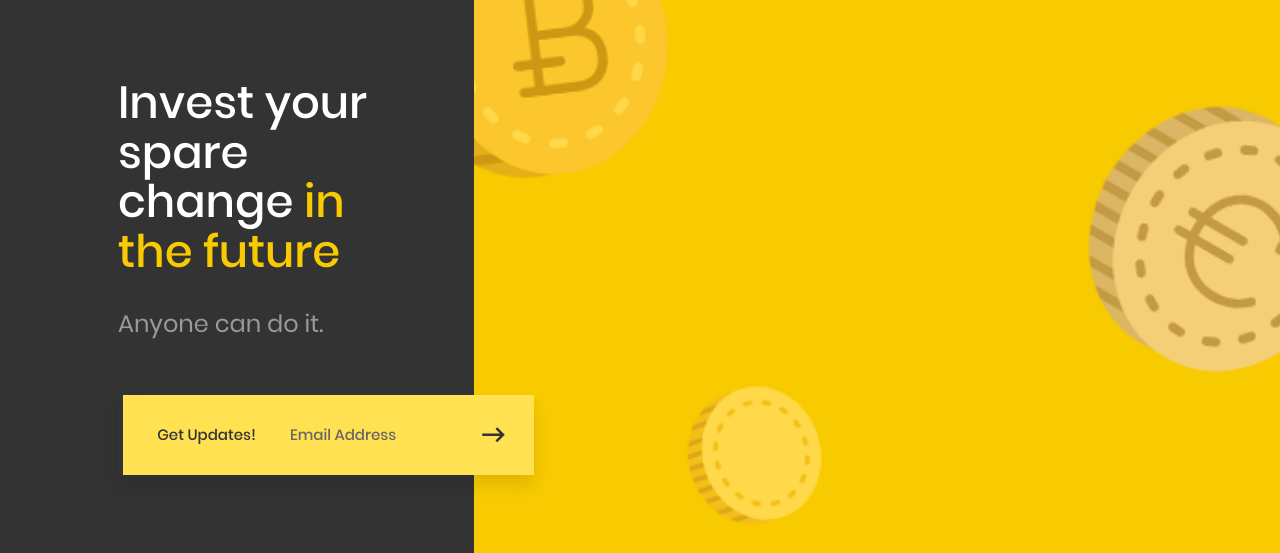
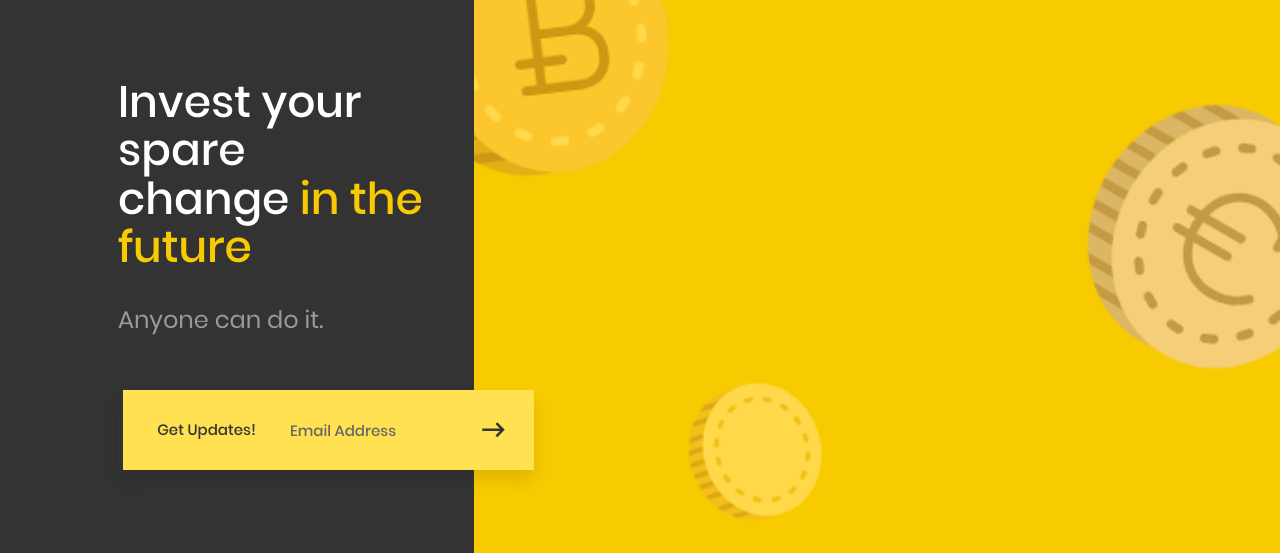
Before and after one commit to coinyday/coinyday.github.io, a plain HTML site: page index.html in a window 1280 px wide. Shown: the part 209-762 px from the top of the page. Drawn offline with Linux system fonts and the light colour scheme; a web font is replaced by a local one.

Commit message:
Minor font adjustment

```diff
--- a/css/main.css
+++ b/css/main.css
@@ -229,7 +229,7 @@
 [ L-Text >= 26 ]*/
 .l1-txt1 {
   font-family: Poppins-Medium;;
-  font-size: 45px;
+  font-size: 44px;
   color: #333;
   line-height: 1.1;
 }
```
